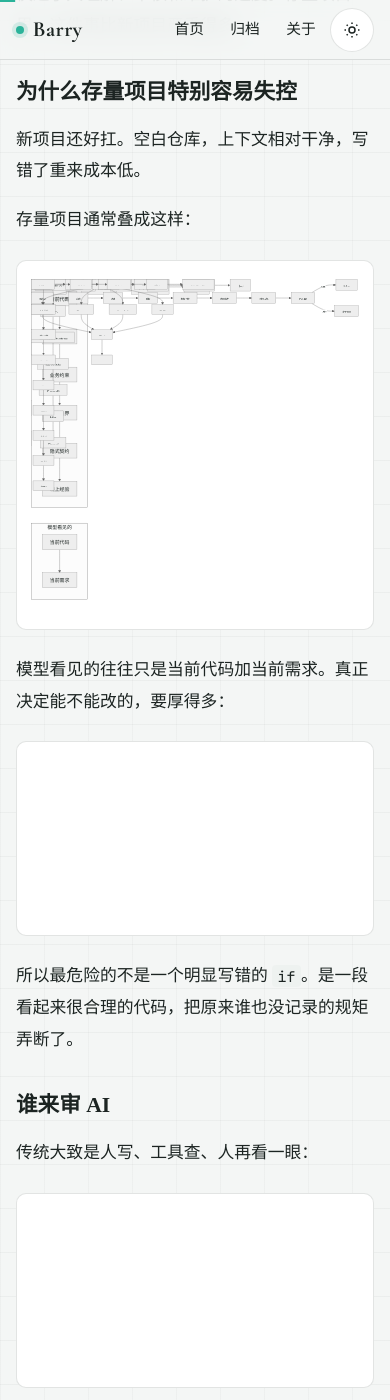
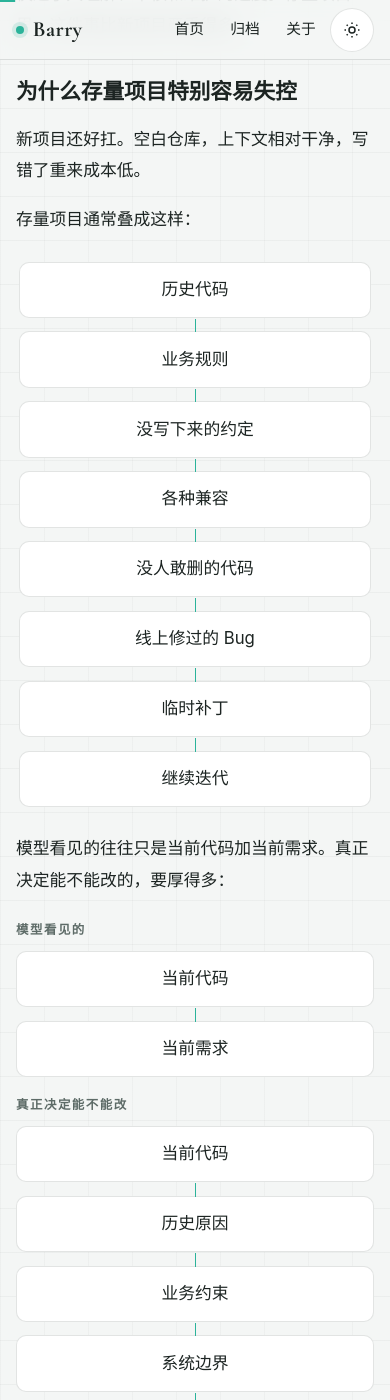
Before and after one commit to Barry04/Barry04.github.io, a Jekyll site: the page built from 2026/vibe-coding-bottleneck.md, in a window 390 px wide and 1400 px high, scrolled down 288 px. Built offline with Jekyll 4.4.1, drawn with Linux system fonts in a browser that asks for light colours; comment, search, counter and statistics services are not loaded; some of the changed text lies outside the part shown.

Commit message:
Replace Mermaid with on-theme flow diagrams
Default Mermaid boxes looked generic. Use CSS flow components
that match the site, and drop the Mermaid script.

SummerSec

```diff
--- a/2026/vibe-coding-bottleneck.md
+++ b/2026/vibe-coding-bottleneck.md
@@ -11,31 +11,38 @@ title: Vibe Coding 卡住的不是写，是验
 
 存量项目通常叠成这样：
 
-<div class="mermaid">
-flowchart TB
-  A["历史代码"] --> B["业务规则"]
-  B --> C["没写下来的约定"]
-  C --> D["各种兼容"]
-  D --> E["没人敢删的代码"]
-  E --> F["线上修过的 Bug"]
-  F --> G["临时补丁"]
-  G --> H["继续迭代"]
-</div>
+<ol class="flow flow-col">
+  <li>历史代码</li>
+  <li>业务规则</li>
+  <li>没写下来的约定</li>
+  <li>各种兼容</li>
+  <li>没人敢删的代码</li>
+  <li>线上修过的 Bug</li>
+  <li>临时补丁</li>
+  <li>继续迭代</li>
+</ol>
 
 模型看见的往往只是当前代码加当前需求。真正决定能不能改的，要厚得多：
 
-<div class="mermaid">
-flowchart LR
-  subgraph see["模型看见的"]
-    S1["当前代码"] --> S2["当前需求"]
-  end
-  subgraph real["真正决定能不能改"]
-    R1["当前代码"] --> R2["历史原因"]
-    R2 --> R3["业务约束"]
-    R3 --> R4["系统边界"]
-    R4 --> R5["隐式契约"]
-    R5 --> R6["线上经验"]
-  end
+<div class="flow-compare">
+  <section>
+    <h4>模型看见的</h4>
+    <ol class="flow flow-col">
+      <li>当前代码</li>
+      <li>当前需求</li>
+    </ol>
+  </section>
+  <section>
+    <h4>真正决定能不能改</h4>
+    <ol class="flow flow-col">
+      <li>当前代码</li>
+      <li>历史原因</li>
+      <li>业务约束</li>
+      <li>系统边界</li>
+      <li>隐式契约</li>
+      <li>线上经验</li>
+    </ol>
+  </section>
 </div>
 
 所以最危险的不是一个明显写错的 `if`。是一段看起来很合理的代码，把原来谁也没记录的规矩弄断了。
@@ -44,23 +51,23 @@ flowchart LR
 
 传统大致是人写、工具查、人再看一眼：
 
-<div class="mermaid">
-flowchart LR
-  A["人写代码"] --> B["工具检查"]
-  B --> C["人 Review"]
-  C --> D["上线"]
-</div>
+<ol class="flow flow-row">
+  <li>人写代码</li>
+  <li>工具检查</li>
+  <li>人 Review</li>
+  <li>上线</li>
+</ol>
 
 Vibe Coding 之后很容易滑成自己写、自己审、自己修：
 
-<div class="mermaid">
-flowchart LR
-  A["AI 写"] --> B["AI Review"]
-  B --> C["AI 测"]
-  C --> D["AI 修"]
-  D --> E["AI 再 Review"]
-  E --> F["上线"]
-</div>
+<ol class="flow flow-row">
+  <li>AI 写</li>
+  <li>AI Review</li>
+  <li>AI 测</li>
+  <li>AI 修</li>
+  <li>AI 再 Review</li>
+  <li>上线</li>
+</ol>
 
 看起来很完整。但有个硬伤：写的和审的如果吃的是同一份上下文，它们会共享同一种误会。
 
@@ -88,15 +95,15 @@ if (user == null) {
 
 可以把它想成：
 
-<div class="mermaid">
-flowchart TB
-  H["人：定义意图 / 边界"] --> C["AI Coding"]
-  C --> G["自动化约束层<br/>Test / Static / Policy"]
-  G --> V["独立验证 Agent"]
-  V --> S["Sandbox / CI"]
-  S --> M["Merge"]
-  M --> P["Production"]
-</div>
+<ol class="flow flow-col">
+  <li>人：定义意图 / 边界</li>
+  <li>AI Coding</li>
+  <li>自动化约束层<span>Test / Static / Policy</span></li>
+  <li>独立验证 Agent</li>
+  <li>Sandbox / CI</li>
+  <li>Merge</li>
+  <li>Production</li>
+</ol>
 
 核心就一句：不要让 AI 自己证明自己正确。
 
@@ -129,17 +136,20 @@ skills/
 
 ### 第二层：质量从建议变成门禁
 
-<div class="mermaid">
-flowchart LR
-  A["改代码"] --> B["编译"]
-  B --> C["单测"]
-  C --> D["集成"]
-  D --> E["静态分析"]
-  E --> F["架构规则"]
-  F --> G["安全扫描"]
-  G --> H["Diff 风险"]
-  H -->|通过| M["Merge"]
-  H -->|失败| X["打回去修"]
+<ol class="flow flow-row">
+  <li>改代码</li>
+  <li>编译</li>
+  <li>单测</li>
+  <li>集成</li>
+  <li>静态分析</li>
+  <li>架构规则</li>
+  <li>安全扫描</li>
+  <li>Diff 风险</li>
+</ol>
+
+<div class="flow-split">
+  <div class="ok">通过 → Merge</div>
+  <div class="bad">失败 → 打回去修</div>
 </div>
 
 最关键的是：机器必须能说不。
@@ -150,17 +160,16 @@ flowchart LR
 
 不要再挂一个 Reviewer，用差不多的眼光看同一段代码。拆开，让它们回答不同的具体问题：
 
-<div class="mermaid">
-flowchart TB
-  C["Coder"] --> T["Test Agent"]
-  C --> S["Security Agent"]
-  C --> A["Architecture Agent"]
-  C --> D["DB Agent"]
-  T --> E["Evidence"]
-  S --> E
-  A --> E
-  D --> E
-  E --> X["Decision"]
+<div class="flow-fan">
+  <div class="flow-node">Coder</div>
+  <div class="flow-fan-arms">
+    <div class="flow-node">Test</div>
+    <div class="flow-node">Security</div>
+    <div class="flow-node">Architecture</div>
+    <div class="flow-node">DB</div>
+  </div>
+  <div class="flow-node">Evidence</div>
+  <div class="flow-node">Decision</div>
 </div>
 
 - Test：需求有没有被测试证明？
@@ -174,12 +183,12 @@ flowchart TB
 
 AI Review 最大的问题是：它很容易用代码解释代码。很多错只有跑起来才知道。所以要有：
 
-<div class="mermaid">
-flowchart LR
-  A["Code"] --> B["Run"]
-  B --> C["Observe"]
-  C --> D["Evidence"]
-</div>
+<ol class="flow flow-row">
+  <li>Code</li>
+  <li>Run</li>
+  <li>Observe</li>
+  <li>Evidence</li>
+</ol>
 
 改计价，不要只盯着 `calculatePrice()`。拿一千个历史订单回放，新旧结果对着看。这时不再是「模型觉得对」，而是「这批数据上结果对得上」。
 
@@ -187,17 +196,17 @@ flowchart LR
 
 不是需求来了就直接写。
 
-<div class="mermaid">
-flowchart TB
-  A["需求"] --> B["分析影响范围"]
-  B --> C["生成修改计划"]
-  C --> D["生成验证方案"]
-  D --> E["先写测试"]
-  E --> F["再改代码"]
-  F --> G["执行验证"]
-  G --> H["对比结果"]
-  H --> I["提交变更"]
-</div>
+<ol class="flow flow-col">
+  <li>需求</li>
+  <li>分析影响范围</li>
+  <li>生成修改计划</li>
+  <li>生成验证方案</li>
+  <li>先写测试</li>
+  <li>再改代码</li>
+  <li>执行验证</li>
+  <li>对比结果</li>
+  <li>提交变更</li>
+</ol>
 
 也就是 **Plan → Test → Code → Verify**，不是 **Code → Review**。
 
@@ -213,12 +222,12 @@ Vibe Coding 真正稀缺的不是生成，是验证。生成成本掉下去了
 
 路径大概是：
 
-<div class="mermaid">
-flowchart LR
-  A["Vibe Coding"] --> B["AI Coding"]
-  B --> C["AI + Harness"]
-  C --> D["自动验证"]
-  D --> E["AI Software Engineering"]
-</div>
+<ol class="flow flow-row">
+  <li>Vibe Coding</li>
+  <li>AI Coding</li>
+  <li>AI + Harness</li>
+  <li>自动验证</li>
+  <li>AI Software Engineering</li>
+</ol>
 
 真正有竞争力的，不会是谁的模型写得最快。会逐渐变成：谁能让模型在几十万、几百万行的老系统里持续改，还不失控。这才是接下来 AI Coding 最大的工程机会。
--- a/_layouts/default.html
+++ b/_layouts/default.html
@@ -115,7 +115,6 @@
     <p>© {{ site.time | date: "%Y" }} {{ brand }}</p>
     <p><a href="https://github.com/Barry04">GitHub</a> · <a href="{{ '/resources/AboutMe.html' | relative_url }}">关于</a></p>
   </footer>
-  <script src="https://cdn.jsdelivr.net/npm/mermaid@10.9.1/dist/mermaid.min.js"></script>
   <script src="{{ '/assets/js/theme.js' | relative_url }}?v={{ asset_rev }}"></script>
 </body>
 </html>
--- a/assets/css/style.scss
+++ b/assets/css/style.scss
@@ -387,20 +387,148 @@ html:not([data-theme="dark"]) .icon-moon { display: none; }
 
 .prose pre code { background: none; padding: 0; font-size: 0.84rem; line-height: 1.55; }
 
-.prose .mermaid {
+.prose .flow {
+  list-style: none;
+  padding: 0;
+  margin: 1.6rem auto;
+  font-family: var(--font-ui);
+}
+
+.flow li {
   background: var(--bg-elev);
   border: 1px solid var(--line);
   border-radius: 10px;
-  padding: 1rem 0.75rem;
-  margin: 1.5rem 0;
-  overflow-x: auto;
+  padding: 0.7rem 1rem;
   text-align: center;
+  position: relative;
+}
+
+.flow li span {
+  display: block;
+  margin-top: 0.2rem;
+  color: var(--muted);
+  font-size: 0.8rem;
+}
+
+.flow-col {
+  max-width: 22rem;
+  display: flex;
+  flex-direction: column;
+  gap: 0.85rem;
+}
+
+.flow-col li + li::before {
+  content: "";
+  position: absolute;
+  left: 50%;
+  top: -0.85rem;
+  width: 1px;
+  height: 0.85rem;
+  background: var(--signal);
+}
+
+.flow-row {
+  display: flex;
+  flex-wrap: wrap;
+  justify-content: center;
+  gap: 0.55rem 0.35rem;
+  align-items: center;
+}
+
+.flow-row li {
+  padding: 0.55rem 0.9rem;
+}
+
+.flow-row li + li::before {
+  content: "→";
+  position: absolute;
+  left: -0.85rem;
+  top: 50%;
+  transform: translateY(-50%);
+  color: var(--signal);
+  font-size: 0.85rem;
+}
+
+.flow-row li + li {
+  margin-left: 0.7rem;
+}
+
+.flow-compare {
+  display: grid;
+  grid-template-columns: 1fr 1fr;
+  gap: 1.25rem;
+  margin: 1.6rem 0;
+}
+
+.flow-compare h4 {
+  margin: 0 0 0.75rem;
+  font-family: var(--font-ui);
+  font-size: 0.78rem;
+  letter-spacing: 0.12em;
+  color: var(--muted);
+  font-weight: 600;
+}
+
+.flow-compare .flow-col {
+  margin: 0;
+  max-width: none;
+}
+
+.flow-split {
+  display: flex;
+  flex-wrap: wrap;
+  gap: 0.75rem;
+  justify-content: center;
+  margin: 0.4rem 0 1.6rem;
   font-family: var(--font-ui);
 }
 
-.prose .mermaid svg {
-  max-width: 100%;
-  height: auto;
+.flow-split div {
+  border-radius: 999px;
+  padding: 0.4rem 0.95rem;
+  font-size: 0.88rem;
+}
+
+.flow-split .ok {
+  background: rgba(43, 179, 154, 0.14);
+  color: var(--accent);
+}
+
+.flow-split .bad {
+  background: rgba(180, 70, 70, 0.12);
+  color: #b44545;
+}
+
+.flow-fan {
+  display: flex;
+  flex-direction: column;
+  align-items: center;
+  gap: 0.9rem;
+  margin: 1.6rem 0;
+  font-family: var(--font-ui);
+}
+
+.flow-node {
+  background: var(--bg-elev);
+  border: 1px solid var(--line);
+  border-radius: 10px;
+  padding: 0.65rem 1.1rem;
+  min-width: 7.5rem;
+  text-align: center;
+}
+
+.flow-fan-arms {
+  display: flex;
+  flex-wrap: wrap;
+  justify-content: center;
+  gap: 0.55rem;
+  width: 100%;
+}
+
+@media (max-width: 720px) {
+  .flow-compare { grid-template-columns: 1fr; }
+  .flow-row li + li::before { content: none; }
+  .flow-row li + li { margin-left: 0; }
 }
 
 .era-archive {
--- a/assets/js/theme.js
+++ b/assets/js/theme.js
@@ -4,7 +4,6 @@
   var meta = document.querySelector('meta[name="theme-color"]');
   var btn = document.querySelector('[data-theme-toggle]');
   var bar = document.getElementById('read-progress');
-  var diagramSources = [];
 
   function current() {
     return root.getAttribute('data-theme') === 'dark' ? 'dark' : 'light';
@@ -19,7 +18,6 @@
       if (meta) meta.setAttribute('content', '#f4f6f5');
     }
     try { localStorage.setItem(key, next); } catch (e) {}
-    renderMermaid();
   }
 
   if (btn) {
@@ -38,30 +36,4 @@
 
   window.addEventListener('scroll', onScroll, { passive: true });
   onScroll();
-
-  function renderMermaid() {
-    if (typeof mermaid === 'undefined') return;
-    var nodes = document.querySelectorAll('.mermaid');
-    if (!nodes.length) return;
-    nodes.forEach(function (el, i) {
-      if (diagramSources[i] == null) diagramSources[i] = el.textContent.trim();
-      el.removeAttribute('data-processed');
-      el.removeAttribute('data-mermaid-processed');
-      el.innerHTML = diagramSources[i];
-    });
-    mermaid.initialize({
-      startOnLoad: false,
-      theme: current() === 'dark' ? 'dark' : 'neutral',
-      securityLevel: 'strict',
-      fontFamily: 'Noto Sans SC, PingFang SC, sans-serif',
-      flowchart: { htmlLabels: true, curve: 'basis', padding: 12 }
-    });
-    mermaid.run({ nodes: Array.prototype.slice.call(nodes) });
-  }
-
-  if (document.readyState === 'loading') {
-    document.addEventListener('DOMContentLoaded', renderMermaid);
-  } else {
-    renderMermaid();
-  }
 })();
```
